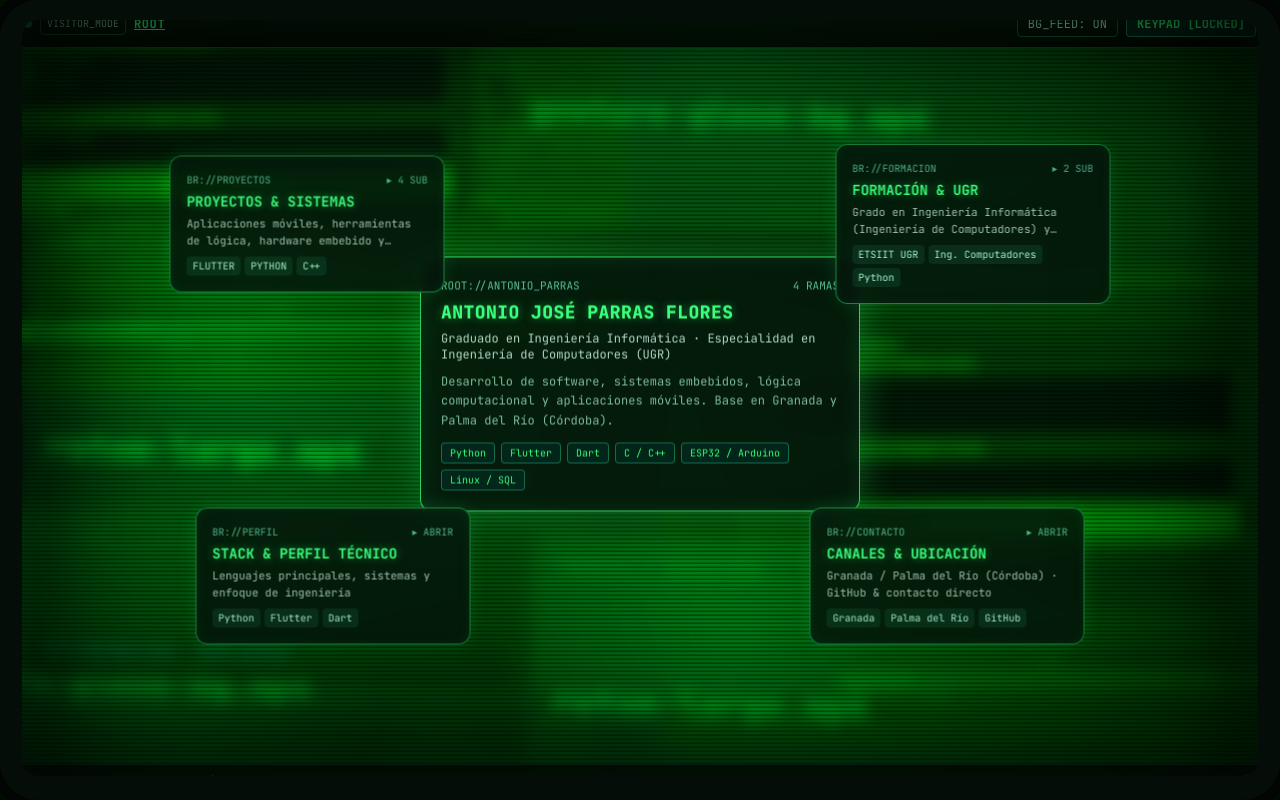
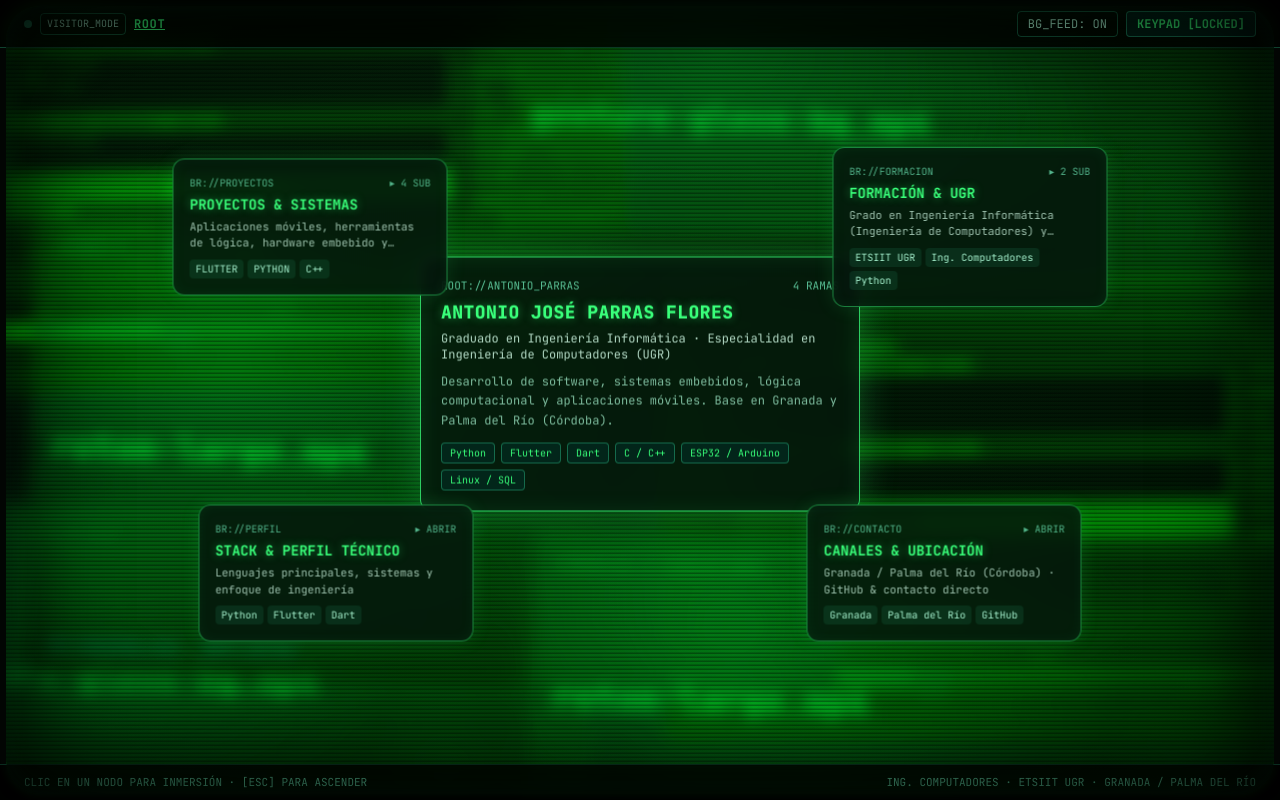
Before and after one commit to antoniojpaflor/portfolio-web, a plain HTML site: page index.html in a window 1280 px wide. Drawn offline with nearby package versions, Linux system fonts and the light colour scheme.

Commit message:
fix: suavizar bordes curvos CRT tipo tubo antiguo con vineteo difuminado

```diff
--- a/index.html
+++ b/index.html
@@ -27,14 +27,24 @@
     width: 100vw;
     height: 100vh;
     overflow: hidden;
-    background: var(--crt-bg);
+    background: #020503;
     color: var(--phosphor);
     font-family: 'JetBrains Mono', monospace;
   }
 
+  /* Tubo CRT curvo con caída suave en bordes y esquinas */
+  #crtTubeShell {
+    position: fixed;
+    inset: 6px;
+    border-radius: 34px;
+    overflow: hidden;
+    background: var(--crt-bg);
+    box-shadow: 0 0 0 6px #020503, 0 0 40px rgba(0, 0, 0, 0.9);
+  }
+
   /* Fondo multimedia flotante, superpuesto y desenfocado */
   #bgWallStage {
-    position: fixed;
+    position: absolute;
     inset: 0;
     z-index: 1;
     overflow: hidden;
@@ -111,27 +121,27 @@
 
   /* Capas de tinte verde y scanlines */
   #greenTintOverlay {
-    position: fixed;
+    position: absolute;
     inset: 0;
     z-index: 2;
     pointer-events: none;
     background:
-      radial-gradient(circle at 50% 50%, rgba(24, 110, 52, 0.1) 0%, rgba(3, 15, 8, 0.52) 100%),
-      linear-gradient(180deg, rgba(57, 255, 122, 0.08) 0%, rgba(4, 24, 12, 0.2) 50%, rgba(2, 12, 6, 0.34) 100%);
+      radial-gradient(circle at 50% 50%, rgba(24, 110, 52, 0.08) 0%, rgba(3, 15, 8, 0.45) 100%),
+      linear-gradient(180deg, rgba(57, 255, 122, 0.08) 0%, rgba(4, 24, 12, 0.18) 50%, rgba(2, 12, 6, 0.32) 100%);
     mix-blend-mode: screen;
   }
 
   #greenMultiplyLayer {
-    position: fixed;
+    position: absolute;
     inset: 0;
     z-index: 3;
     pointer-events: none;
-    background: rgba(16, 120, 52, 0.15);
+    background: rgba(16, 120, 52, 0.14);
     mix-blend-mode: multiply;
   }
 
   #crtScanlines {
-    position: fixed;
+    position: absolute;
     inset: 0;
     z-index: 4;
     pointer-events: none;
@@ -139,36 +149,36 @@
       to bottom,
       rgba(0, 0, 0, 0) 0px,
       rgba(0, 0, 0, 0) 2px,
-      rgba(0, 0, 0, 0.36) 3px,
-      rgba(0, 0, 0, 0.36) 4px
+      rgba(0, 0, 0, 0.32) 3px,
+      rgba(0, 0, 0, 0.32) 4px
     );
   }
 
-  /* Bordes, bisel y curvatura de monitor CRT antiguo bien marcados */
-  #crtBezelFrame {
-    position: fixed;
+  /* Caída suave curvada de monitor antiguo en bordes y esquinas (sin corte duro) */
+  #crtSoftCurvature {
+    position: absolute;
     inset: 0;
     z-index: 25;
     pointer-events: none;
-    border-style: solid;
-    border-color: #050d08;
-    border-top-width: 20px;
-    border-bottom-width: 24px;
-    border-left-width: 22px;
-    border-right-width: 22px;
-    border-radius: 38px;
+    border-radius: 34px;
+    background: radial-gradient(
+      ellipse 88% 84% at 50% 50%,
+      rgba(0, 0, 0, 0) 56%,
+      rgba(2, 8, 4, 0.34) 78%,
+      rgba(1, 5, 2, 0.76) 93%,
+      rgba(0, 0, 0, 0.95) 100%
+    );
     box-shadow:
-      inset 0 0 155px 24px rgba(0, 0, 0, 0.94),
-      inset 0 0 42px rgba(57, 255, 122, 0.16),
-      0 0 0 10px #020503;
+      inset 0 0 95px 18px rgba(0, 0, 0, 0.78),
+      inset 0 0 28px rgba(57, 255, 122, 0.09);
   }
 
   /* Escena principal 100vh con zoom de inmersión fuerte */
   #viewportRoot {
     position: relative;
     z-index: 10;
-    width: 100vw;
-    height: 100vh;
+    width: 100%;
+    height: 100%;
     overflow: hidden;
     transform-origin: var(--zoom-x, 50%) var(--zoom-y, 50%);
     transition: transform 0.36s cubic-bezier(0.12, 0.92, 0.24, 1), opacity 0.26s ease, filter 0.26s ease;
@@ -255,14 +265,15 @@
 </head>
 <body>
 
-  <!-- 1. Fondo + CRT + Bisel de monitor antiguo -->
+  <div id="crtTubeShell">
+    <!-- 1. Fondo + CRT + Caída suave curvada en bordes -->
     <div id="bgWallStage" aria-hidden="true">
       <div id="projectMediaWall"></div>
     </div>
     <div id="greenMultiplyLayer" aria-hidden="true"></div>
     <div id="greenTintOverlay" aria-hidden="true"></div>
     <div id="crtScanlines" aria-hidden="true"></div>
-  <div id="crtBezelFrame" aria-hidden="true"></div>
+    <div id="crtSoftCurvature" aria-hidden="true"></div>
 
     <!-- 2. Escena principal 100vh -->
     <div id="viewportRoot">
@@ -295,6 +306,7 @@
         <span id="statusHint">CLIC EN UN NODO PARA INMERSIÓN · [ESC] PARA ASCENDER</span>
         <span class="hidden sm:inline">ING. COMPUTADORES · ETSIIT UGR · GRANADA / PALMA DEL RÍO</span>
       </footer>
+    </div>
   </div>
 
   <!-- 3. Pad de acceso estilo teclado de puerta -->
@@ -356,7 +368,6 @@
       </div>
 
       <div class="p-5 inner-scroll space-y-5 text-xs">
-        <!-- Subida de archivos a una rama -->
         <div class="grid grid-cols-1 sm:grid-cols-2 gap-3">
           <div>
             <label class="block text-[11px] text-emerald-300/80 mb-1">SECCIÓN / NODO DESTINO</label>
@@ -382,7 +393,6 @@
           <span>SUBIR LOS NUEVOS ARCHIVOS COMO CONFIDENCIALES</span>
         </label>
 
-        <!-- Editor de sección y confidencialidad de nodo -->
         <div class="p-3.5 rounded-lg border border-emerald-400/30 bg-black/45 space-y-3">
           <div class="flex items-center justify-between gap-2">
             <span class="font-bold text-[#39ff7a] tracking-wider">CONFIGURACIÓN DEL NODO</span>
@@ -402,7 +412,6 @@
           </button>
         </div>
 
-        <!-- Lista de archivos guardados con toggle confidencial por archivo -->
         <div id="vaultItemsList" class="space-y-2"></div>
       </div>
     </div>
@@ -558,7 +567,7 @@ let navStack = ['root'];
 let isTransitioning = false;
 let isDevMode = false;
 let padBuffer = '';
-let vaultItems = []; // { id, nodeId, name, type, dataUrl, confidential }
+let vaultItems = [];
 let dbInstance = null;
 
 function openVaultDB() {
@@ -983,7 +992,6 @@ function renderScene(nodeId) {
     `;
   });
 
-  // En nodos hoja: mostrar contenido directamente en pantalla sin descargar, respetando confidencialidad de nodo y archivo
   if (childNodes.length === 0) {
     const attached = vaultItems.filter((m) => m.nodeId === node.id);
     html += `
```
Lines whose indentation alone changed are shown as unchanged.
